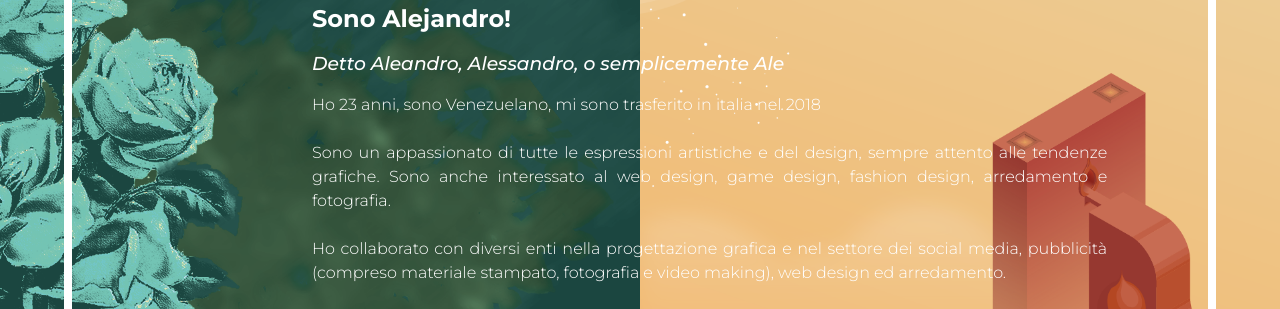
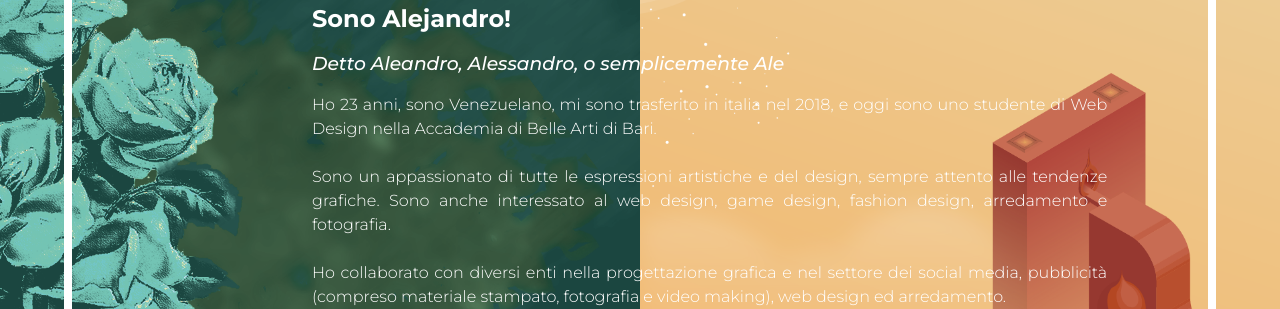
Before and after one commit to Praserih/Portfolio, a plain HTML site: page index.html in a window 1280 px wide. Shown: the part 175-484 px from the top of the page. Drawn offline with nearby package versions, Linux system fonts and the light colour scheme.

Commit message:
Update index.html

```diff
--- a/index.html
+++ b/index.html
@@ -19,7 +19,7 @@
         <h1>Ciao!</h1>
         <h2>Sono Alejandro!</h2>
         <h3>Detto Aleandro, Alessandro, o semplicemente Ale</h3>
-        <p style="font-weight: 200; line-height: 1.5">Ho 23 anni, sono Venezuelano, mi sono trasferito in italia nel 2018<br>
+        <p style="font-weight: 200; line-height: 1.5">Ho 23 anni, sono Venezuelano, mi sono trasferito in italia nel 2018, e oggi sono uno studente di Web Design nella Accademia di Belle Arti di Bari.<br>
           <br>
           Sono un appassionato di tutte le espressioni artistiche e del design, sempre attento alle tendenze grafiche. Sono anche interessato al web design, game design, fashion design, arredamento e fotografia.<br>
           <br>
```
